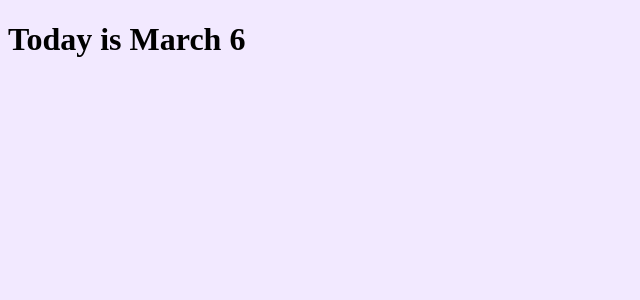
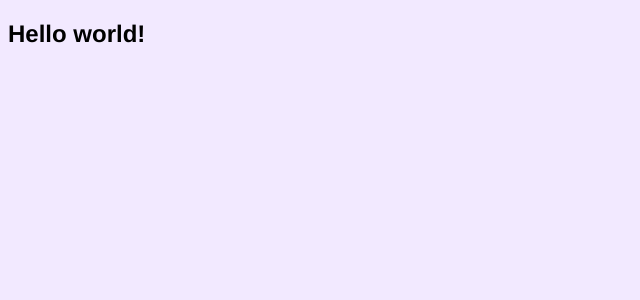
Before and after one commit to wadewilsones/mood-app, a React (Create React App) app in the folder mood/: page / in a window 1280 px wide. Shown: the top 300 px of the page, without its empty margins (0-640 px from the left). Built offline with nearby package versions, Linux system fonts and the light colour scheme.

Commit message:
mv index

```diff
--- a/mood/src/App.css
+++ b/mood/src/App.css
@@ -1,3 +1,8 @@
 body{
     background-color: #c598ff36;
+    font-family: Helvetica, Arial, sans-serif ;
 }
+
+h4{
+    text-align: center;
+}
--- a/mood/src/App.js
+++ b/mood/src/App.js
@@ -1,10 +1,10 @@
 import './App.css';
-
+import Header from './Header';
 
 function App() {
   return (
     <div>
-    <h4>This is app</h4>
+    <h2>Hello world!</h2>
     </div>
   );
 }
--- a/mood/src/Header.js
+++ b/mood/src/Header.js
@@ -1,7 +1,7 @@
 import Today from './js/date';
 
 function Header(){
-        return <h1>Today is {Today()}</h1>
+        return <h4>Today is {Today()}</h4>
 }
 
 export default Header;
--- a/mood/src/index.js
+++ b/mood/src/index.js
@@ -1,10 +1,8 @@
 import React from 'react';
 import ReactDOM from 'react-dom';
 import App from './App';
-import Header from './Header';
+
 
 let root = document.getElementById('root');
-let header = document.getElementById('header-main');
 
 ReactDOM.render(<App/>, root);
-ReactDOM.render(<Header/>, root);
```
Also changed, not shown: 1 other file (tests, documents, lock files or other folders).
